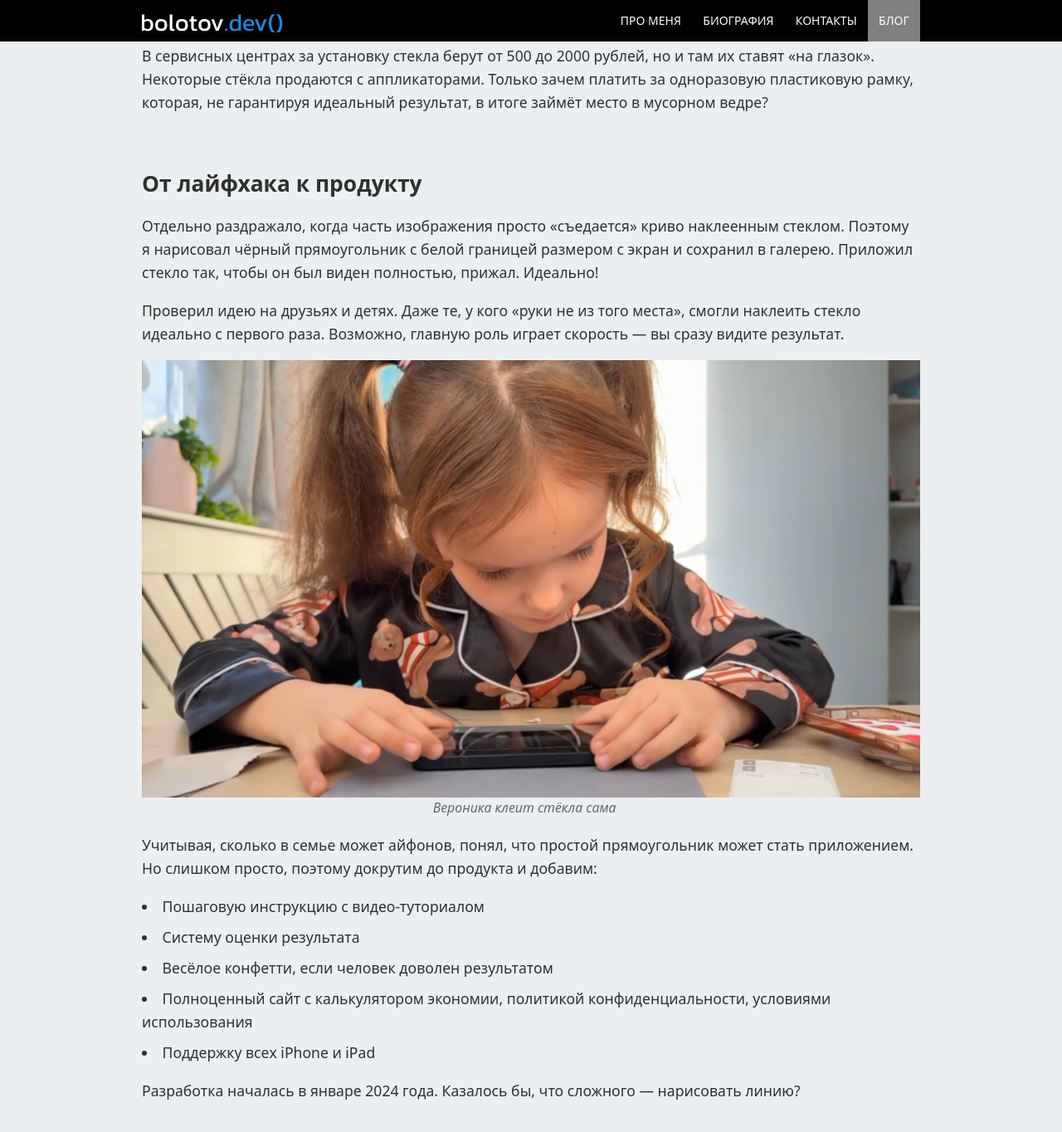
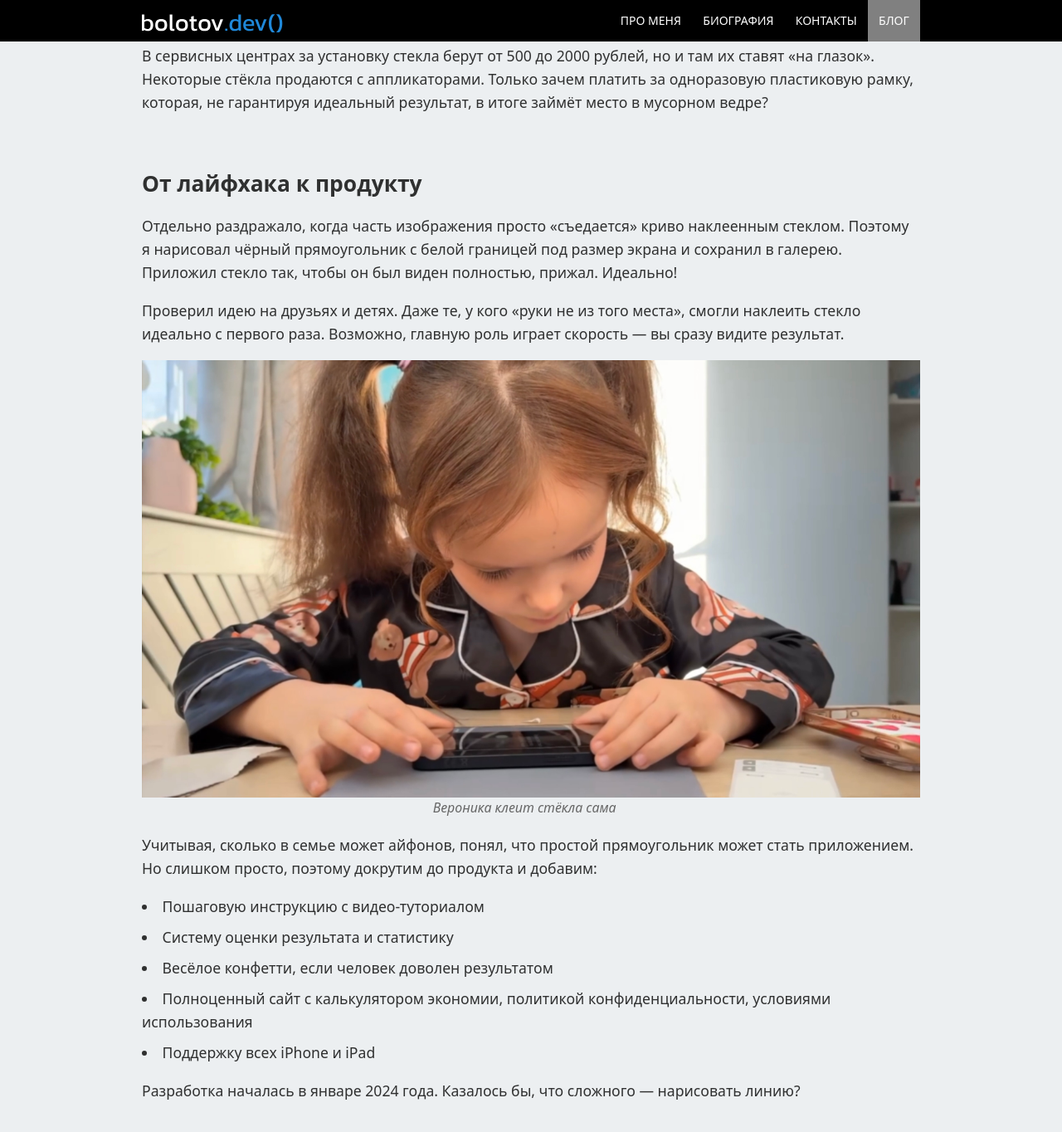
Before and after one commit to artembolotov/artembolotov.github.io, a Jekyll site: the page built from blog/_posts/2025-08-10-screenlines.md, in a window 1280 px wide and 1400 px high, scrolled down 1089 px. Shown: the top 1364 px of the window at 83% size. Built offline with Jekyll 4.4.1, drawn with Linux system fonts in a browser that asks for light colours; some of the changed text lies outside the part shown.

Commit message:
Update 2025-08-10-screenlines.md

```diff
--- a/blog/_posts/2025-08-10-screenlines.md
+++ b/blog/_posts/2025-08-10-screenlines.md
@@ -26,7 +26,7 @@ ru_5.png
 
 ## От лайфхака к продукту
 
-Отдельно раздражало, когда часть изображения просто «съедается» криво наклеенным стеклом. Поэтому я нарисовал чёрный прямоугольник с белой границей размером с экран и сохранил в галерею. Приложил стекло так, чтобы он был виден полностью, прижал. Идеально!
+Отдельно раздражало, когда часть изображения просто «съедается» криво наклеенным стеклом. Поэтому я нарисовал чёрный прямоугольник с белой границей под размер экрана и сохранил в галерею. Приложил стекло так, чтобы он был виден полностью, прижал. Идеально!
 
 Проверил идею на друзьях и детях. Даже те, у кого «руки не из того места», смогли наклеить стекло идеально с первого раза. Возможно, главную роль играет скорость — вы сразу видите результат.
 
@@ -35,7 +35,7 @@ ru_5.png
 Учитывая, сколько в семье может айфонов, понял, что простой прямоугольник может стать приложением. Но слишком просто, поэтому докрутим до продукта и добавим:
 
 - Пошаговую инструкцию с видео-туториалом
-- Систему оценки результата
+- Систему оценки результата и статистику
 - Весёлое конфетти, если человек доволен результатом
 - Полноценный сайт с калькулятором экономии, политикой конфиденциальности, условиями использования
 - Поддержку всех iPhone и iPad
```
Also changed, not shown: other parts of blog/_posts/2025-08-10-screenlines.md (+2 -2 lines).
